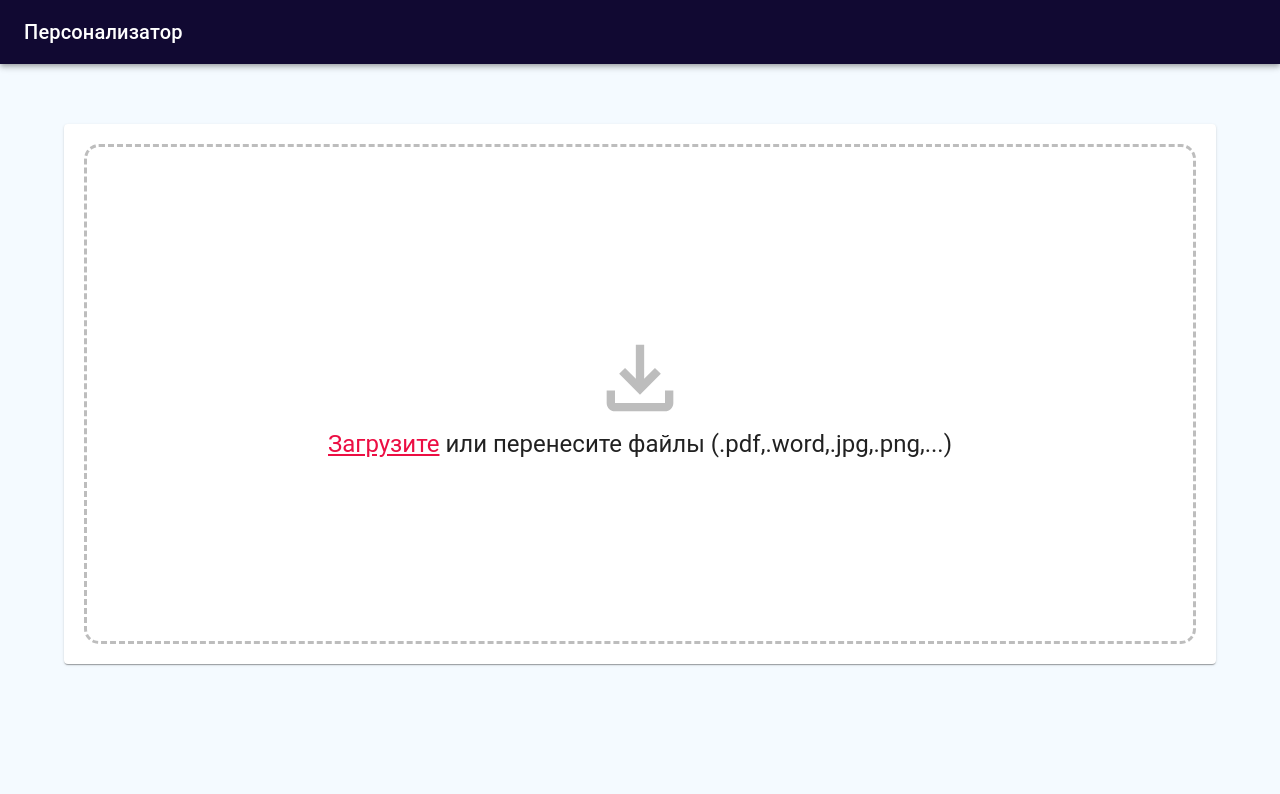
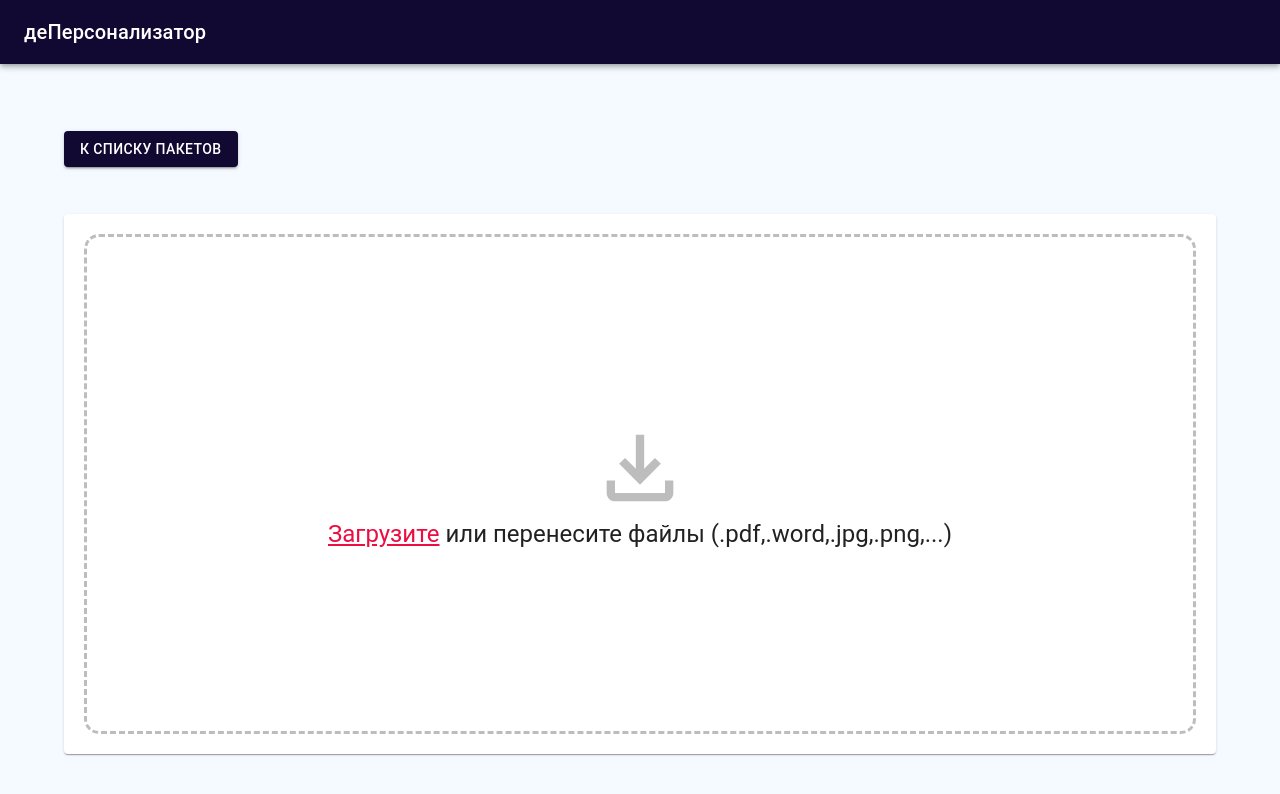
Before and after one commit to it-animals/moscow-depersonalization-data, a React (Create React App) app in the folder frontend/: page /load in a window 1280 px wide. Shown: the top 794 px of the page. Built offline with nearby package versions, Linux system fonts and the light colour scheme.

Commit message:
Разработка
Улучшена навигация
Закрыт баг с необработанными ошибками

```diff
--- a/frontend/src/ui/components/header/Header.tsx
+++ b/frontend/src/ui/components/header/Header.tsx
@@ -54,7 +54,7 @@ export const Header: CT<unknown> = () => {
           <Toolbar>
             <LogoLink href="/">
               <Typography variant="h6" noWrap component="div">
-                Персонализатор
+                деПерсонализатор
               </Typography>
             </LogoLink>
           </Toolbar>
--- a/frontend/src/ui/features/FileList/FileList.tsx
+++ b/frontend/src/ui/features/FileList/FileList.tsx
@@ -12,6 +12,7 @@ import {
   InputAdornment,
   Paper,
   TextField,
+  Typography,
 } from "@mui/material";
 import { FileItem } from "../../components/fileItem/FileItem";
 import styled from "styled-components";
@@ -35,6 +36,11 @@ const ButtonWrapper = styled.div`
   display: flex;
   align-items: center;
   justify-content: space-between;
+`;
+
+const Count = styled.div`
+  width: 100%;
+  margin-bottom: 15px;
 `;
 
 export const FileList: CT<unknown> = () => {
--- a/frontend/src/ui/features/common/AppLayout.tsx
+++ b/frontend/src/ui/features/common/AppLayout.tsx
@@ -11,15 +11,15 @@ export const AppLayout: CT<unknown> = ({ children }) => {
   useGlobalRequestConfiguration();
   return (
     <>
+      <Router>
         <GlobalStyle />
         <ErrorBoundary>
           {/*Отлов ошибок api */}
           <RequestInterceptor>
-          <Router>
             <ThemeProvider theme={MUITheme}>{children}</ThemeProvider>
-          </Router>
           </RequestInterceptor>
         </ErrorBoundary>
+      </Router>
     </>
   );
 };
--- a/frontend/src/ui/features/common/ErrorBoundary.tsx
+++ b/frontend/src/ui/features/common/ErrorBoundary.tsx
@@ -8,37 +8,27 @@ export const ErrorBoundary: React.FC<unknown> = ({ children }) => {
   const history = useHistory();
   const appErrors: { [key: number]: VoidFunction } = {
     "0": () => {
-      history.push({
-        pathname: "/error",
-      });
+      history.push("/error");
     },
     "404": () => {
-      history.push({
-        pathname: "/404",
-      });
+      history.push("/404");
     },
     "401": () => {
-      history.push({
-        pathname: "/logout",
-      });
+      history.push("/logout");
     },
     "500": () => {
-      history.push({
-        pathname: "/error",
-      });
+      history.push("/error");
     },
     "403": () => {
-      history.push({
-        pathname: "/403",
-      });
+      history.push("/403");
     },
   };
 
   useEffect(() => {
-    if (!appError) return;
+    if (!appError || !history) return;
     appErrors[appError.status]();
     //eslint-disable-next-line
-  }, [appError]);
+  }, [appError, history]);
 
   return <>{children}</>;
 };
--- a/frontend/src/ui/pages/ErrorPage.tsx
+++ b/frontend/src/ui/pages/ErrorPage.tsx
@@ -1,8 +1,17 @@
 import { Button, Grid, Typography } from "@mui/material";
 import { PageTemplate } from "../components/templates/PageTemplate";
 import { Link } from "react-router-dom";
+import { useEffect } from "react";
+import { useAppDispatch } from "../../service/store/store";
+import { clearAppError } from "../../service/store/application/appSlice";
 
 export const ErrorPage: CT<unknown> = () => {
+  const dispatch = useAppDispatch();
+  useEffect(() => {
+    return () => {
+      dispatch(clearAppError());
+    };
+  }, []);
   return (
     <>
       <PageTemplate>
--- a/frontend/src/ui/pages/ForbiddenPage.tsx
+++ b/frontend/src/ui/pages/ForbiddenPage.tsx
@@ -1,7 +1,16 @@
 import { PageTemplate } from "../components/templates/PageTemplate";
 import { Button, Grid, Typography } from "@mui/material";
+import { useAppDispatch } from "../../service/store/store";
+import { useEffect } from "react";
+import { clearAppError } from "../../service/store/application/appSlice";
 
 export const ForbiddenPage: CT<unknown> = () => {
+  const dispatch = useAppDispatch();
+  useEffect(() => {
+    return () => {
+      dispatch(clearAppError());
+    };
+  }, []);
   return (
     <>
       <PageTemplate>
--- a/frontend/src/ui/pages/LoadPage.tsx
+++ b/frontend/src/ui/pages/LoadPage.tsx
@@ -45,6 +45,15 @@ const FormLoader = styled(Loader)`
   z-index: 11;
 `;
 
+const TopLine = styled.div`
+  width: 100%;
+  height: 50px;
+  display: flex;
+  align-items: center;
+  justify-content: space-between;
+  margin-bottom: 40px;
+`;
+
 export const LoadPage: CT<unknown> = () => {
   const [files, setFiles] = useState<File[]>([]);
   const [processLoad, setProcessLoad] = useState(false);
@@ -77,6 +86,11 @@ export const LoadPage: CT<unknown> = () => {
 
   return (
     <PageTemplate>
+      <TopLine>
+        <Link to={"/"}>
+          <Button variant={"contained"}>К списку пакетов</Button>
+        </Link>
+      </TopLine>
       <UploadContainer {...uploadAnimate}>
         <UploadFile isLoaded={!!files.length} onLoad={loadFileHandler} />
         {processLoad && <FormLoader />}
--- a/frontend/src/ui/pages/NotFoundPage.tsx
+++ b/frontend/src/ui/pages/NotFoundPage.tsx
@@ -1,7 +1,16 @@
 import { PageTemplate } from "../components/templates/PageTemplate";
 import { Button, Grid, Typography } from "@mui/material";
+import { useAppDispatch } from "../../service/store/store";
+import { useEffect } from "react";
+import { clearAppError } from "../../service/store/application/appSlice";
 
 export const NotFoundPage: CT<unknown> = () => {
+  const dispatch = useAppDispatch();
+  useEffect(() => {
+    return () => {
+      dispatch(clearAppError());
+    };
+  }, []);
   return (
     <>
       <PageTemplate>
--- a/frontend/src/ui/pages/PackagePage.tsx
+++ b/frontend/src/ui/pages/PackagePage.tsx
@@ -45,6 +45,15 @@ const FormLoader = styled(Loader)`
   z-index: 11;
 `;
 
+const TopLine = styled.div`
+  width: 100%;
+  height: 50px;
+  display: flex;
+  align-items: center;
+  justify-content: space-between;
+  margin-bottom: 20px;
+`;
+
 export const PackagePage: CT<unknown> = () => {
   let timeout: TimeoutId;
   const params = useParams<{ packageId?: string }>();
@@ -87,6 +96,16 @@ export const PackagePage: CT<unknown> = () => {
   console.log(history.location.pathname);
   return (
     <PageTemplate>
+      <TopLine>
+        <Link to={"/"}>
+          <Button variant={"contained"}>К списку пакетов</Button>
+        </Link>
+        <Link to={"/load/"}>
+          <Button color={"secondary"} variant={"contained"}>
+            Создать пакет
+          </Button>
+        </Link>
+      </TopLine>
       {<PackageStatus packageFile={packageFiles ?? null} />}
 
       {packageFiles && history.location.pathname !== "/load/" && <FileList />}
--- a/frontend/src/ui/pages/UnauthorizedPage.tsx
+++ b/frontend/src/ui/pages/UnauthorizedPage.tsx
@@ -1,7 +1,16 @@
 import { PageTemplate } from "../components/templates/PageTemplate";
 import { Button, Grid, Typography } from "@mui/material";
+import { useAppDispatch } from "../../service/store/store";
+import { useEffect } from "react";
+import { clearAppError } from "../../service/store/application/appSlice";
 
 export const UnauthorizedPage: CT<unknown> = () => {
+  const dispatch = useAppDispatch();
+  useEffect(() => {
+    return () => {
+      dispatch(clearAppError());
+    };
+  }, []);
   return (
     <>
       <PageTemplate>
```
Lines whose indentation alone changed are shown as unchanged.
